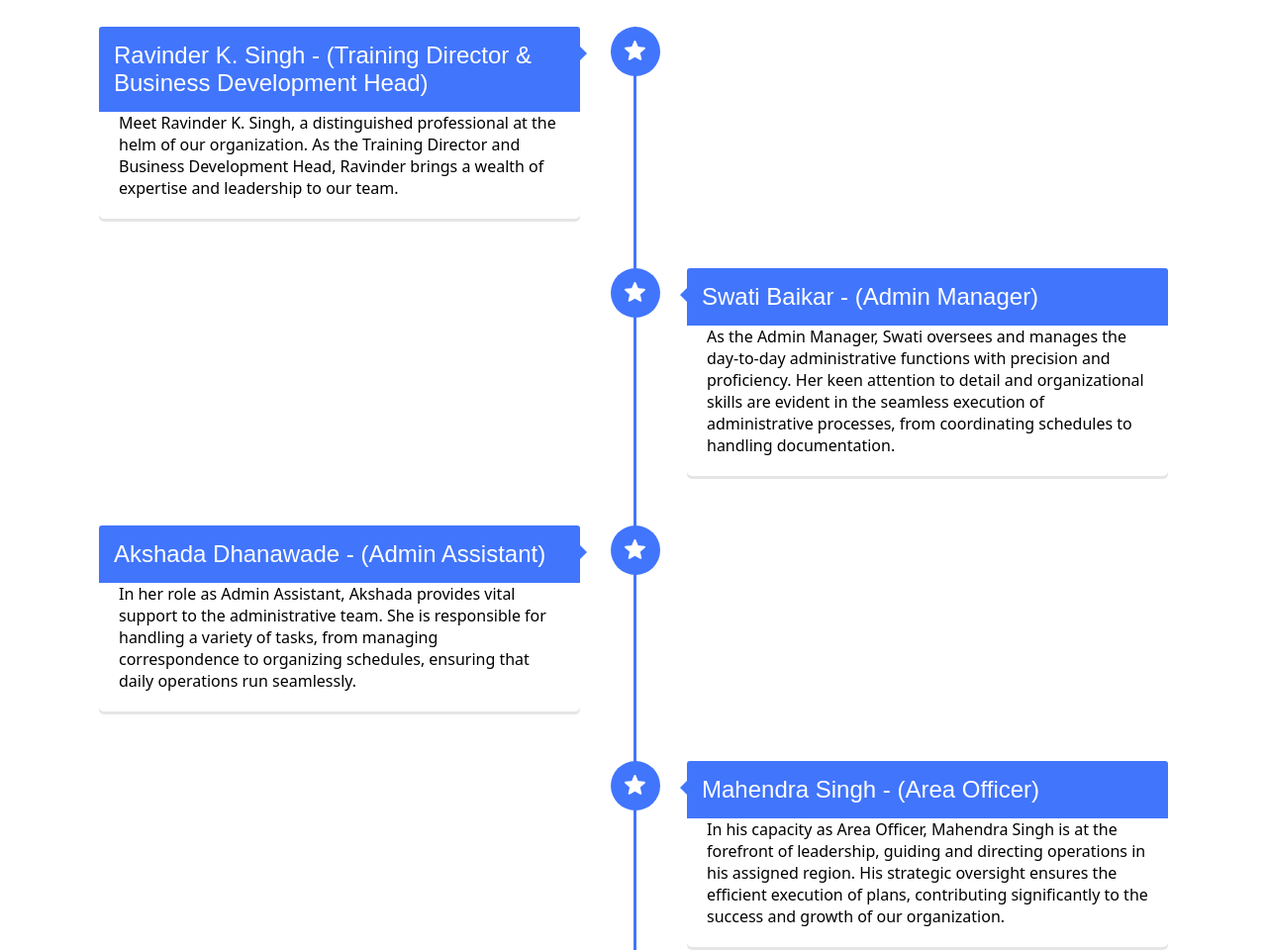
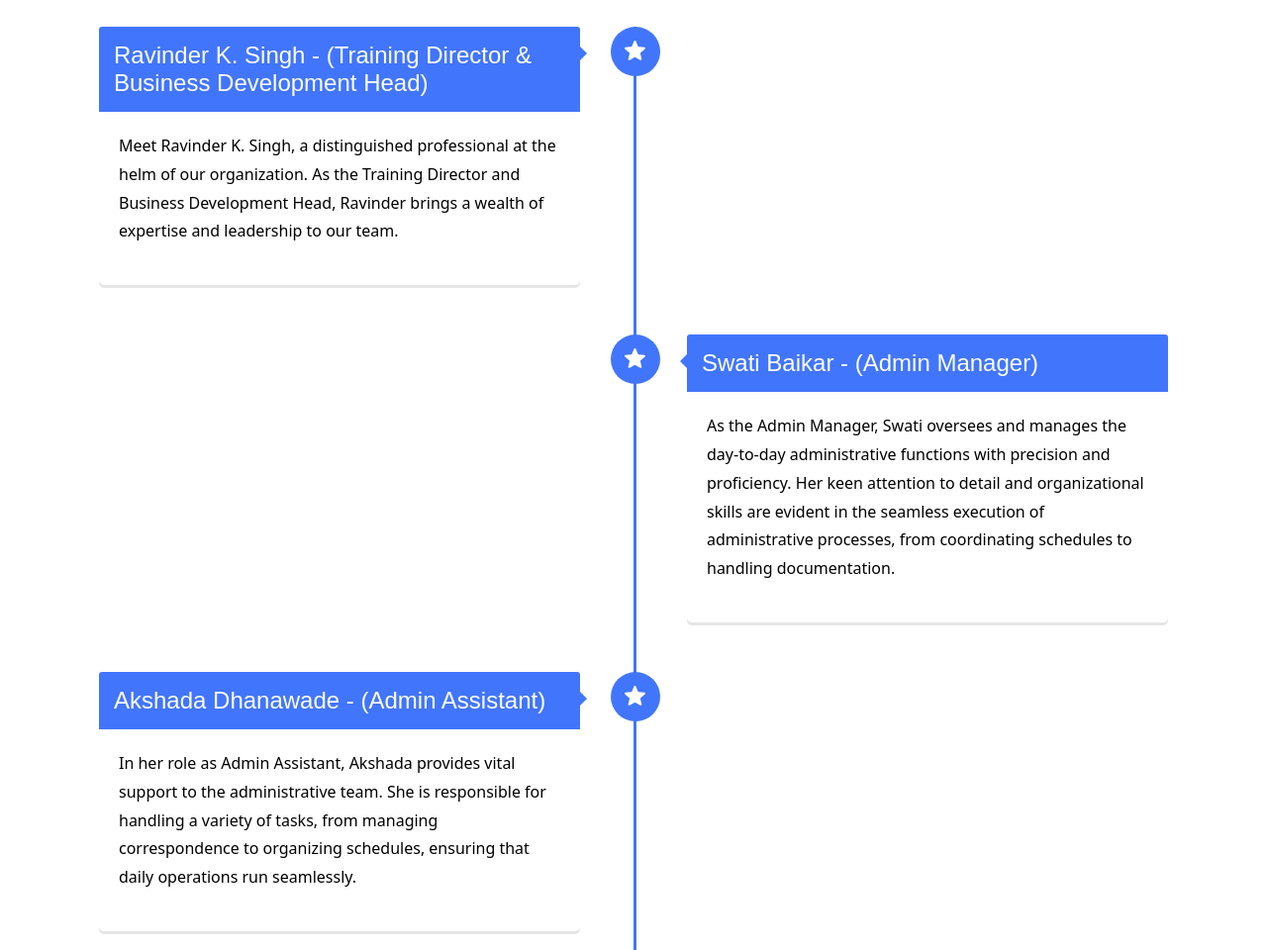
Before and after one commit to AmarVcode/secure-security, a plain HTML site: page pages/team.html in a window 1280 px wide. Shown: the part 960-1920 px from the top of the page at 99% size. Drawn offline with Linux system fonts and the light colour scheme.

Commit message:
Update team.html

```diff
--- a/pages/team.html
+++ b/pages/team.html
@@ -184,6 +184,11 @@
       -moz-box-shadow: 2px 2px 0 transparent;
       -ms-box-shadow: 2px 2px 0 transparent;
       box-shadow: 2px 2px 0 transparent;
+    }
+
+    .timeline-content p{
+        line-height: 1.8;
+        padding-block:20px;
     }
 
     @media screen and (max-width: 768px) {
```
